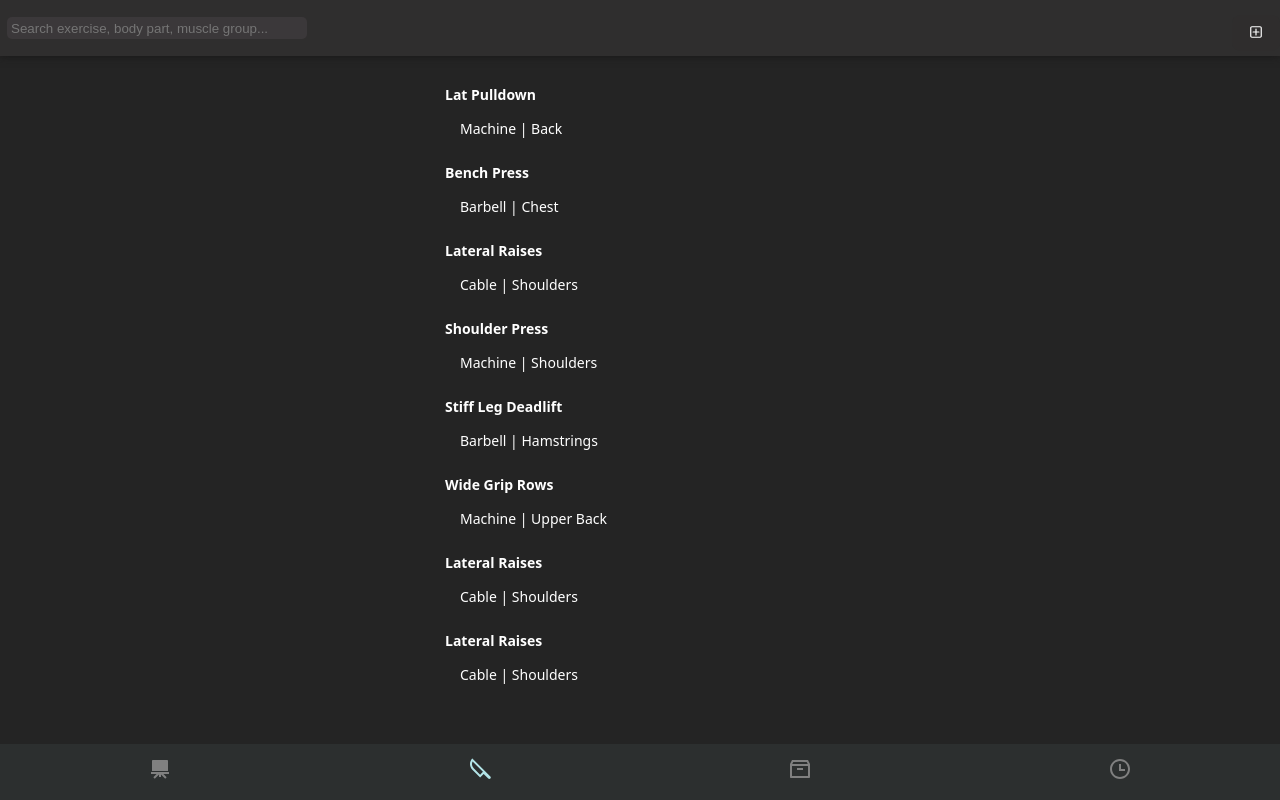
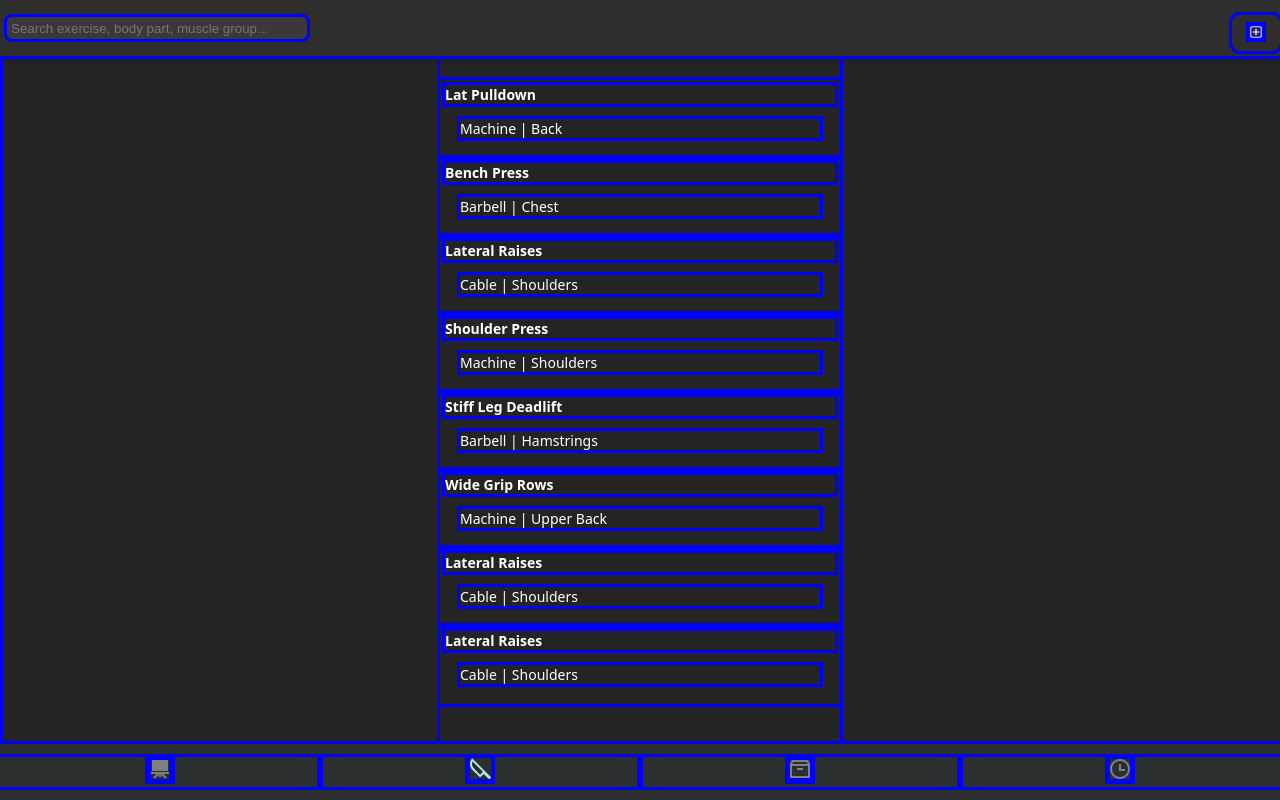
Before and after one commit to ink3rroll/Optymal, a React (Vite) app: page /exercise-list in a window 1280 px wide. Built offline with nearby package versions, Linux system fonts and the light colour scheme.

Commit message:
fix: empty space to the right when there is no scrollbar

```diff
--- a/src/styles/App.css
+++ b/src/styles/App.css
@@ -1,7 +1,7 @@
-/* * {
+* {
   outline: solid;
   outline-color: blue;
-} */
+}
 
 * {
     box-sizing: border-box;
@@ -12,7 +12,6 @@
   width: 100%;
   text-align: center;
   justify-content: center;
-  height: fit-content;
   min-height: 100vh;
 }
 
@@ -20,11 +19,12 @@ html, body {
   margin: 0;
   overscroll-behavior: none;
   /* scrollbar-gutter: stable; */
-  overflow-x: hidden;
+  overscroll-behavior: none;
 }
 
 main {
   width: 100%;
+  min-width: 0;
   justify-items: center;
 }
 
--- a/src/styles/ExerciseList.css
+++ b/src/styles/ExerciseList.css
@@ -2,7 +2,7 @@
 
 .search-bar {
     max-width: 300px;
-    width: 90vw;
+    width: 90%;
     padding: 4px;
     align-self: center;
     justify-self: center;
@@ -26,7 +26,7 @@
 .add-exercise-modal {
     display: flex;
     position: fixed;
-    width: 100vw;
+    width: 100%;
     height: 100vh;
     background-color: rgba(60, 60, 60, 0.7);
     z-index: 100;
@@ -38,7 +38,7 @@
     display: flex;
     flex-direction: column;
     max-width: 400px;
-    width: 90vw;
+    width: 90%;
     z-index: 0;
     padding-top: 3.5em;
     justify-content: flex-start;
@@ -89,7 +89,7 @@
     display: flex;
     flex-direction: column;
     background-color: black;
-    width: 60vw;
+    width: 60%;
     height: fit-content;
     border-radius: 10px;
     padding: 10px;
--- a/src/styles/index.css
+++ b/src/styles/index.css
@@ -43,7 +43,7 @@ body {
   display: flex;
   place-items: center;
   min-height: 100vh;
-  width: 100vw;
+  width: 100%;
 }
 
 h1 {
```
